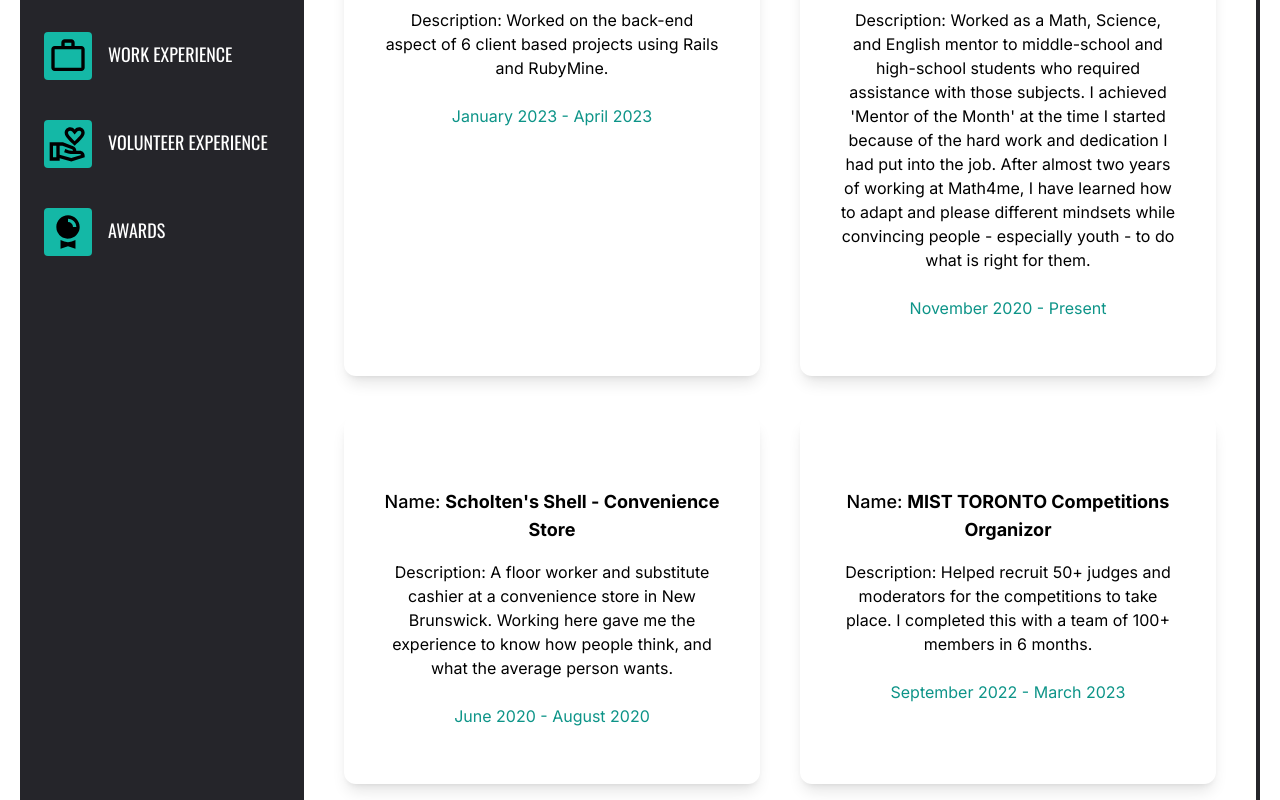
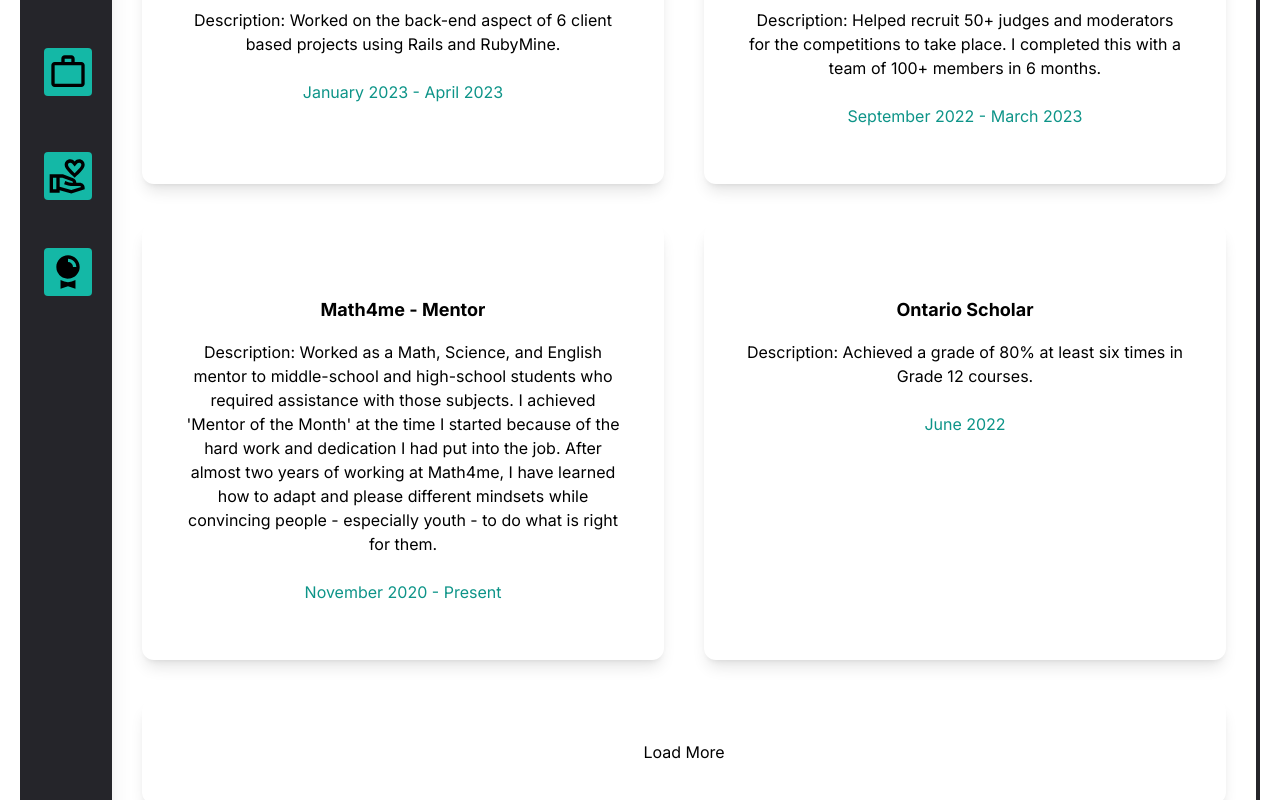
Before and after one commit to HazemS24/Hazem-Saad, a Next.js app: page / in a window 1280 px wide. Shown: the part 1320-2120 px from the top of the page. Built offline with nearby package versions, Linux system fonts and the light colour scheme.

Commit message:
Side Bar

```diff
--- a/src/app/page.tsx
+++ b/src/app/page.tsx
@@ -3,7 +3,11 @@
 import Head from "next/head";
 import { BsFillMoonStarsFill, BsArrowLeftShort } from "react-icons/bs";
 import { AiFillLinkedin, AiFillYoutube } from "react-icons/ai";
-import { MdWorkOutline, MdOutlineVolunteerActivism } from "react-icons/md";
+import {
+  MdWorkOutline,
+  MdOutlineVolunteerActivism,
+  MdOutlineFilterList,
+} from "react-icons/md";
 import { RxDashboard } from "react-icons/rx";
 import { BiSolidAward } from "react-icons/bi";
 import Image from "next/image";
@@ -13,8 +17,13 @@ import { useState } from "react";
 
 export default function Home() {
   const [darkMode, setDarkMode] = useState(false);
-  const [open, setOpen] = useState(true);
+  const [open, setOpen] = useState(false);
+  const [visible, setVisible] = useState(4);
   const [filteredSections, setFilteredSections] = useState(sections);
+
+  const showMoreItems = () => {
+    setVisible((previousValue) => previousValue + 4);
+  };
 
   const filterByType = (type: string) => {
     const filtered = sections.filter((section) => section.type.includes(type));
@@ -93,25 +102,39 @@ export default function Home() {
           </div>
         </section>
 
-        <section className="flex bg-white m-5 relative rounded-3xl overflow-hidden border-very-dark-gray dark:border-white border-[4px]">
+        <section className="flex bg-white m-5 realtive rounded-3xl overflow-hidden border-very-dark-gray dark:border-white border-[4px]">
           <div
-            className={`bg-very-dark-gray p-5 pt-8 ${
-              open ? "w-72" : "w-24"
-            } duration-500 relative font-oswald`}
+            className={`bg-very-dark-gray p-5 pt-8 shadow-xl  duration-500 md:relative max-md:absolute max-md:ml-4 max-md:mt-4 font-oswald${
+              open ? "md:w-72 max-md:rounded-2xl" : "md:w-24 max-md:w-0 max-md:h-0 max-md:p-0"
+            }`}
           >
             <BsArrowLeftShort
-              className={`bg-white text-teal-500 text-3xl absolute rounded-full -right-3 top-4 border-2 border-teal-500 duration-500 cursor-pointer ${
+              className={`max-md:hidden bg-white text-teal-500 text-3xl absolute rounded-full -right-3 top-4 border-2 border-teal-500 duration-500 cursor-pointer ${
                 !open && "rotate-180"
               }`}
               onClick={() => setOpen(!open)}
             />
 
-            <div className="flex py-5">
+            <MdOutlineFilterList
+              className={`md:hidden bg-teal-500 rounded-md border-2  border-very-dark-gray text-very-dark-gray text-5xl duration-500 cursor-pointer ${
+                open === true ? "w-60" : "rotate-[360deg]"
+              }`}
+              onClick={() => setOpen(!open)}
+            />
+
+            <div
+              className={`flex py-5 transition-all ease-in-out duration-500 ${
+                open === true ? "" : "max-md:scale-0"
+              }`}
+            >
               <button
                 className={`p-0 pt-5 ${
                   open ? "w-60" : "w-10"
                 } duration-500 relative`}
-                onClick={(e) => filterByType("")}
+                onClick={() => {
+                  filterByType("");
+                  setVisible(4);
+                }}
               >
                 <RxDashboard
                   className={`bg-teal-500 text-5xl rounded float-left mr-2 duration-500 flex-shrink-0 p-1 ${
@@ -128,12 +151,19 @@ export default function Home() {
               </button>
             </div>
 
-            <div className="flex py-5">
+            <div
+              className={`flex py-5 transition-all ease-in-out duration-500 ${
+                open === true ? "" : "max-md:scale-0"
+              }`}
+            >
               <button
                 className={`p-0 ${
                   open ? "w-60" : "w-10"
                 } duration-500 relative`}
-                onClick={(e) => filterByType("Work Experience")}
+                onClick={() => {
+                  filterByType("Work Experience");
+                  setVisible(4);
+                }}
               >
                 <MdWorkOutline
                   className={`bg-teal-500 text-5xl rounded float-left mr-2 duration-500 flex-shrink-0 p-1 ${
@@ -150,12 +180,19 @@ export default function Home() {
               </button>
             </div>
 
-            <div className="flex py-5">
+            <div
+              className={`flex py-5 transition-all ease-in-out duration-500 ${
+                open === true ? "" : "max-md:scale-0"
+              }`}
+            >
               <button
                 className={`p-0 ${
                   open ? "w-60" : "w-10"
                 } duration-500 relative`}
-                onClick={(e) => filterByType("Volunteer Experience")}
+                onClick={() => {
+                  filterByType("Volunteer Experience");
+                  setVisible(4);
+                }}
               >
                 <MdOutlineVolunteerActivism
                   className={`bg-teal-500 text-5xl rounded float-left mr-2 duration-500 flex-shrink-0 p-1 ${
@@ -163,7 +200,7 @@ export default function Home() {
                   }`}
                 />
                 <h1
-                  className={`text-white origin-left font-medium text-lg duration-75 pt-2 text-left pl-16 ${
+                  className={`text-white origin-left font-medium text-lg duration-75  text-left pl-16 ${
                     !open && "scale-0"
                   }`}
                 >
@@ -172,12 +209,19 @@ export default function Home() {
               </button>
             </div>
 
-            <div className="flex py-5">
+            <div
+              className={`flex py-5 transition-all ease-in-out duration-500 ${
+                open === true ? "" : "max-md:scale-0"
+              }`}
+            >
               <button
                 className={`p-0 ${
                   open ? "w-60" : "w-12 pr-10"
                 } duration-500 relative`}
-                onClick={(e) => filterByType("Awards")}
+                onClick={() => {
+                  filterByType("Awards");
+                  setVisible(4);
+                }}
               >
                 <BiSolidAward
                   className={`bg-teal-500 text-5xl rounded float-left mr-2 duration-500 flex-shrink-0 p-1 ${
@@ -195,14 +239,15 @@ export default function Home() {
             </div>
           </div>
 
-          <div className="px-10 pb-10 md:pt-5 ">
+          <div className="p-[30px] md:pt-5 ">
+            {/* <h1></h1> */}
             <ul className="lg:flex lg:flex-row lg:flex-wrap lg:justify-between gap-10">
-              {filteredSections.map((section) => {
+              {filteredSections.slice(0, visible).map((section) => {
                 const { name, description, start_date, end_date } = section;
                 return (
                   <li className="text-center shadow-lg p-10 rounded-xl basis-5/12 flex-1">
                     <div className="text-lg font-medium pt-8 pb-2">
-                      Name: <strong>{name}</strong>
+                      <strong>{name}</strong>
                     </div>
                     <div className="py-2">Description: {description}</div>
                     <div className="py-4 text-teal-600">
@@ -211,6 +256,12 @@ export default function Home() {
                   </li>
                 );
               })}
+              <button
+                className="text-center shadow-lg p-10 rounded-xl w-[100%] block"
+                onClick={showMoreItems}
+              >
+                Load More
+              </button>
             </ul>
           </div>
         </section>
--- a/src/app/personal_portfolio_data.json
+++ b/src/app/personal_portfolio_data.json
@@ -4,20 +4,6 @@
 		"description": "Worked on the back-end aspect of 6 client based projects using Rails and RubyMine.",
 		"start_date": "January 2023",
 		"end_date": "April 2023",
-		"type": "Work Experience"
-	},
-	{
-		"name": "Math4me - Mentor",
-		"description": "Worked as a Math, Science, and English mentor to middle-school and high-school students who required assistance with those subjects. I achieved 'Mentor of the Month' at the time I started because of the hard work and dedication I had put into the job. After almost two years of working at Math4me, I have learned how to adapt and please different mindsets while convincing people - especially youth - to do what is right for them.",
-		"start_date": "November 2020",
-		"end_date": "Present",
-		"type": "Work Experience"
-	},
-	{
-		"name": "Scholten's Shell - Convenience Store",
-		"description": "A floor worker and substitute cashier at a convenience store in New Brunswick. Working here gave me the experience to know how people think, and what the average person wants.",
-		"start_date": "June 2020",
-		"end_date": "August 2020",
 		"type": "Work Experience"
 	},
 	{
@@ -28,11 +14,39 @@
 		"type": "Volunteer Experience"
 	},
 	{
+		"name": "Math4me - Mentor",
+		"description": "Worked as a Math, Science, and English mentor to middle-school and high-school students who required assistance with those subjects. I achieved 'Mentor of the Month' at the time I started because of the hard work and dedication I had put into the job. After almost two years of working at Math4me, I have learned how to adapt and please different mindsets while convincing people - especially youth - to do what is right for them.",
+		"start_date": "November 2020",
+		"end_date": "Present",
+		"type": "Work Experience"
+	},
+	{
+		"name": "Ontario Scholar",
+		"description": "Achieved a grade of 80% at least six times in Grade 12 courses.",
+		"start_date": "June 2022",
+		"end_date": null,
+		"type": "Awards"
+	},
+	{
+		"name": "MIST (Muslim Interscholastic Tournament) Toronto Math Olympics",
+		"description": "Achieved first place across all participating schools (in the Greater Toronto Area) in MIST's Math Olympics.",
+		"start_date": "May 2022",
+		"end_date": null,
+		"type": "Awards"
+	},
+	{
 		"name": "Senior Scholar at John Fraser Secondary School",
 		"description": "I would be placed for an hour time slot every week to help out peers and students in our school with specific subject materials that they were struggling with. I got the chance to feel charitable and master all the concepts I was helping with from all points of view - since I had to understand their questions and use my logical thinking to connect them to common misinterpretations about each concept.",
 		"start_date": "September 2021",
 		"end_date": " June 2022",
 		"type": "Volunteer Experience"
+	},
+	{
+		"name": "University of Waterloo - Math Contests",
+		"description": "Achieved top 25% out of all participants across the world in the following contests: \nPascal Contest (2018)\nCayley Contest (2019)\nFermat Contest (2020)\nCanadian Senior Mathematics Contest (2020)\nCanadian Senior Mathematics Contest (2021)",
+		"start_date": "2018",
+		"end_date": "2022",
+		"type": "Awards"
 	},
 	{
 		"name": "Muslim Student Association (MSA) Event Organizer",
@@ -47,6 +61,20 @@
 		"start_date": "October 2020",
 		"end_date": null,
 		"type": "Volunteer Experience"
+	},
+	{
+		"name": "Scholten's Shell - Convenience Store",
+		"description": "A floor worker and substitute cashier at a convenience store in New Brunswick. Working here gave me the experience to know how people think, and what the average person wants.",
+		"start_date": "June 2020",
+		"end_date": "August 2020",
+		"type": "Work Experience"
+	},
+	{
+		"name": "ASD-S Math Competition",
+		"description": "Achieved first place with a team in a Mathematics Competition across all schools in the Anglophone South District - South (ASD-S) District.",
+		"start_date": "November 2019",
+		"end_date": null,
+		"type": "Awards"
 	},
 	{
 		"name": "Youth Peace Mural - 10 St. James Street, Saint John, NB",
@@ -70,6 +98,13 @@
 		"type": "Volunteer Experience"
 	},
 	{
+		"name": "GreyHound Hounds Honors",
+		"description": "Achieved GreyHound Hounds Honors with a 95% average at Saint John High School during the 2018-2019 school year.",
+		"start_date": "June 2019",
+		"end_date": null,
+		"type": "Awards"
+	},
+	{
 		"name": "Salvation Army Kettle Drive",
 		"description": "The Salvation Army Kettle Drive is an organization that dedicates its efforts to donations. I - with a group of people - collected donations in an Atlantic Superstore during Christmas with candy canes as a gift for people who did donate.",
 		"start_date": "February 2018",
@@ -82,41 +117,5 @@
 		"start_date": "Ocotober 2018",
 		"end_date": null,
 		"type": "Volunteer Experience"
-	},
-	{
-		"name": "MIST (Muslim Interscholastic Tournament) Toronto Math Olympics",
-		"description": "Achieved first place across all participating schools (in the Greater Toronto Area) in MIST's Math Olympics.",
-		"start_date": "May 2022",
-		"end_date": null,
-		"type": "Awards"
-	},
-	{
-		"name": "Ontario Scholar",
-		"description": "Achieved a grade of 80% at least six times in Grade 12 courses.",
-		"start_date": "June 2022",
-		"end_date": null,
-		"type": "Awards"
-	},
-
-	{
-		"name": "University of Waterloo - Math Contests",
-		"description": "Achieved top 25% out of all participants across the world in the following contests: \nPascal Contest (2018)\nCayley Contest (2019)\nFermat Contest (2020)\nCanadian Senior Mathematics Contest (2020)\nCanadian Senior Mathematics Contest (2021)",
-		"start_date": "2018",
-		"end_date": "2022",
-		"type": "Awards"
-	},
-	{
-		"name": "ASD-S Math Competition",
-		"description": "Achieved first place with a team in a Mathematics Competition across all schools in the Anglophone South District - South (ASD-S) District.",
-		"start_date": "November 2019",
-		"end_date": null,
-		"type": "Awards"
-	},
-	{
-		"name": "GreyHound Hounds Honors",
-		"description": "Achieved GreyHound Hounds Honors with a 95% average at Saint John High School during the 2018-2019 school year.",
-		"start_date": "June 2019",
-		"end_date": null,
-		"type": "Awards"
 	}
 ]
```
